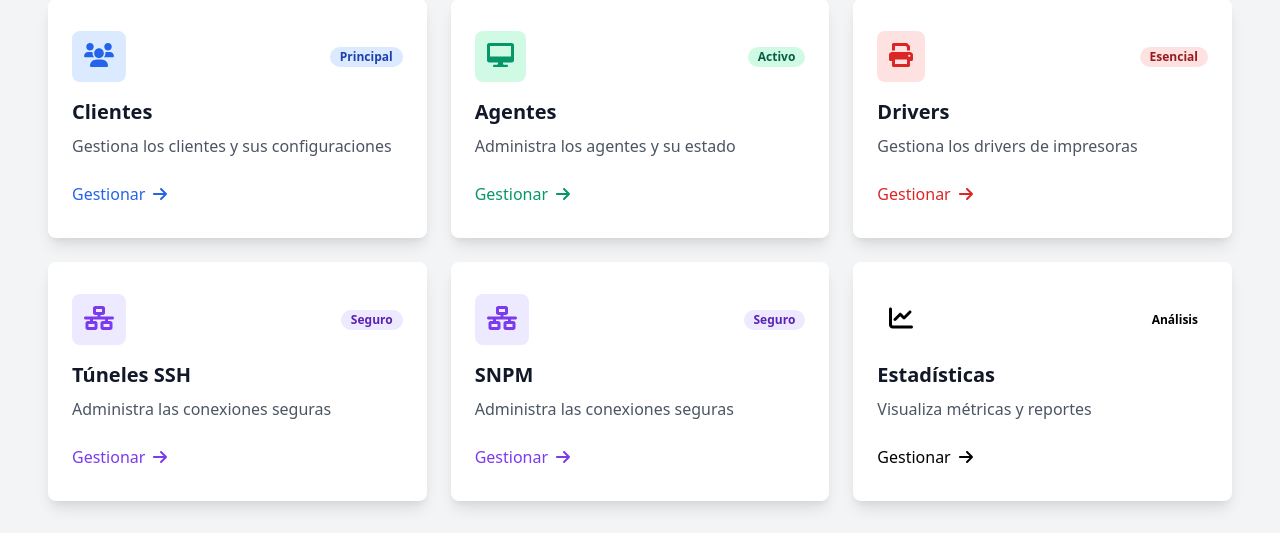
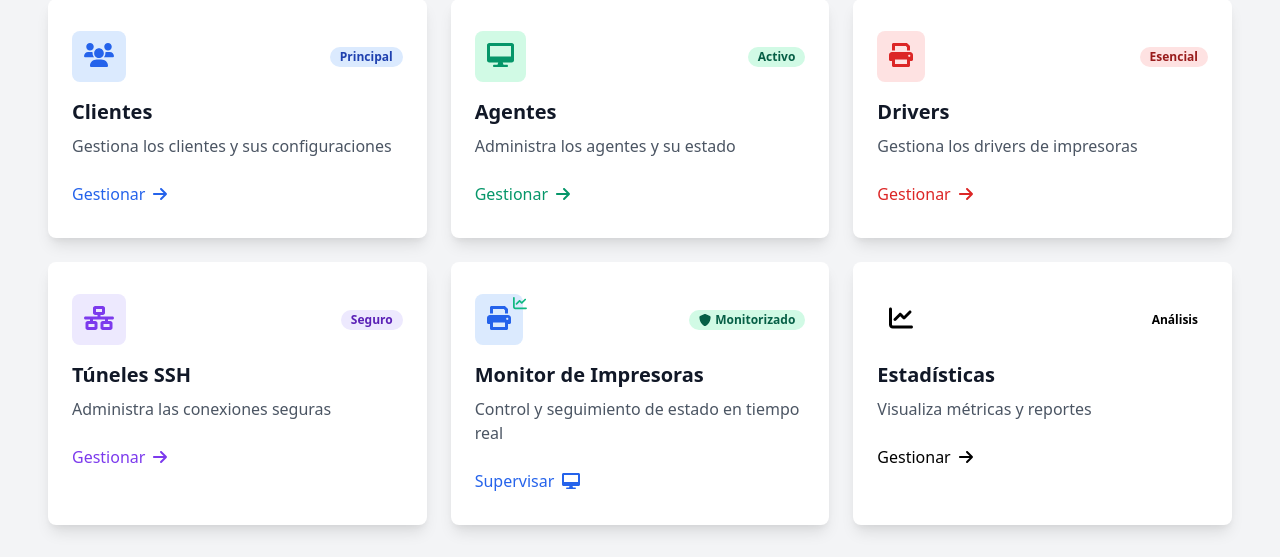
Before and after one commit to isidrovera/printer_management, a Python web app: template server/app/templates/index.html in a window 1280 px wide. Shown: the part 357-914 px from the top of the page. Before the commit the page ends 878 px from the top, so only its background shows below. Run offline with Jinja, Linux system fonts and the light colour scheme; the template is opened without the code that fills it, so the values that code supplies are empty; some libraries are stand-ins or nearby versions.

Commit message:
Update index.html

```diff
--- a/server/app/templates/index.html
+++ b/server/app/templates/index.html
@@ -227,20 +227,41 @@
             </div>
         </div>
 
-        <!-- Monitor -->
+        <!-- Monitor de Impresoras -->
         <div class="bg-white overflow-hidden shadow-lg rounded-lg hover:shadow-xl transition-shadow duration-300">
             <div class="px-6 py-8">
                 <div class="flex items-center justify-between mb-4">
-                    <div class="bg-purple-100 rounded-lg p-3">
-                        <i class="fas fa-network-wired text-purple-600 text-2xl"></i>
+                    <!-- Icono principal con diseño más relevante -->
+                    <div class="bg-blue-100 rounded-lg p-3 relative">
+                        <i class="fas fa-print text-blue-600 text-2xl"></i>
+                        <!-- Pequeño indicador de monitoreo -->
+                        <div class="absolute -top-1 -right-1">
+                            <i class="fas fa-chart-line text-green-500 text-sm"></i>
+                        </div>
                     </div>
-                    <span class="bg-purple-100 text-purple-800 text-xs font-semibold px-2.5 py-0.5 rounded-full">Seguro</span>
+                    <!-- Badge de estado -->
+                    <div class="flex items-center space-x-2">
+                        <span class="flex items-center bg-green-100 text-green-800 text-xs font-semibold px-2.5 py-0.5 rounded-full">
+                            <i class="fas fa-shield-alt mr-1"></i>
+                            Monitorizado
+                        </span>
+                    </div>
                 </div>
-                <h3 class="text-xl font-bold text-gray-900 mb-2">SNPM</h3>
-                <p class="text-gray-600 mb-6">Administra las conexiones seguras</p>
-                <a href="/monitor/printers" class="inline-flex items-center text-purple-600 hover:text-purple-700 font-medium">
-                    Gestionar
-                    <i class="fas fa-arrow-right ml-2"></i>
+
+                <!-- Título y descripción -->
+                <h3 class="text-xl font-bold text-gray-900 mb-2">
+                    Monitor de Impresoras
+                </h3>
+                <p class="text-gray-600 mb-6">
+                    Control y seguimiento de estado en tiempo real
+                </p>
+
+                <!-- Enlace con ícono más descriptivo -->
+                <a href="/monitor/printers" class="inline-flex items-center text-blue-600 hover:text-blue-700 font-medium group">
+                    <span>Supervisar</span>
+                    <div class="ml-2 transform transition-transform group-hover:translate-x-1">
+                        <i class="fas fa-desktop"></i>
+                    </div>
                 </a>
             </div>
         </div>
```
